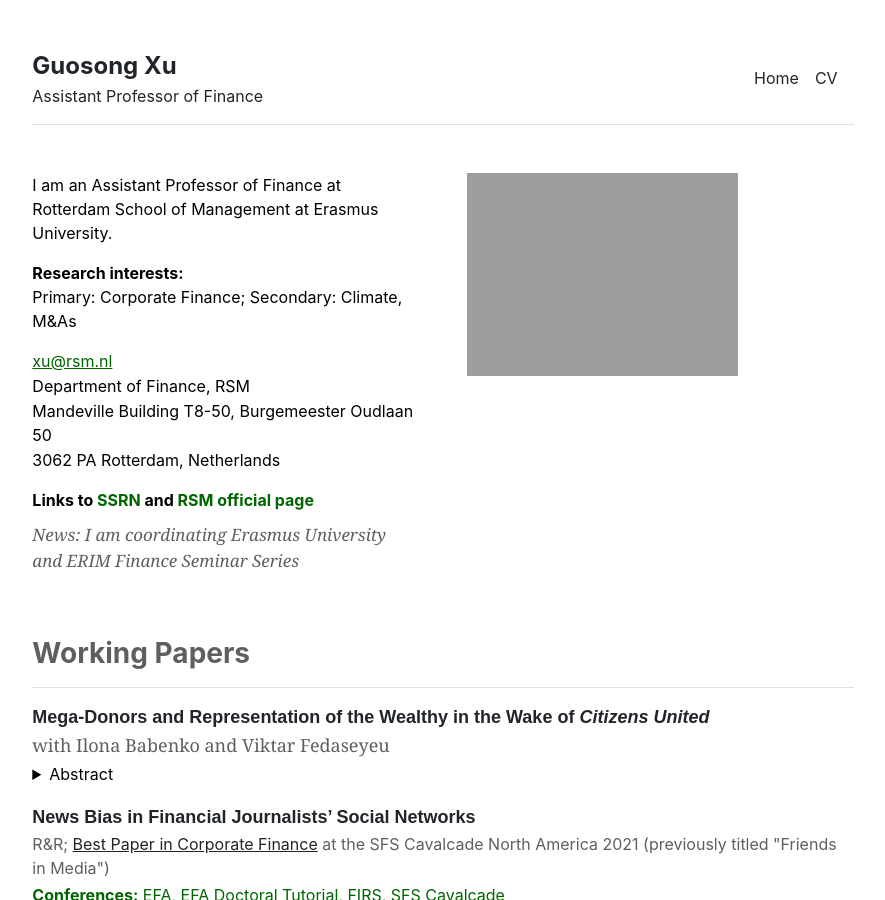
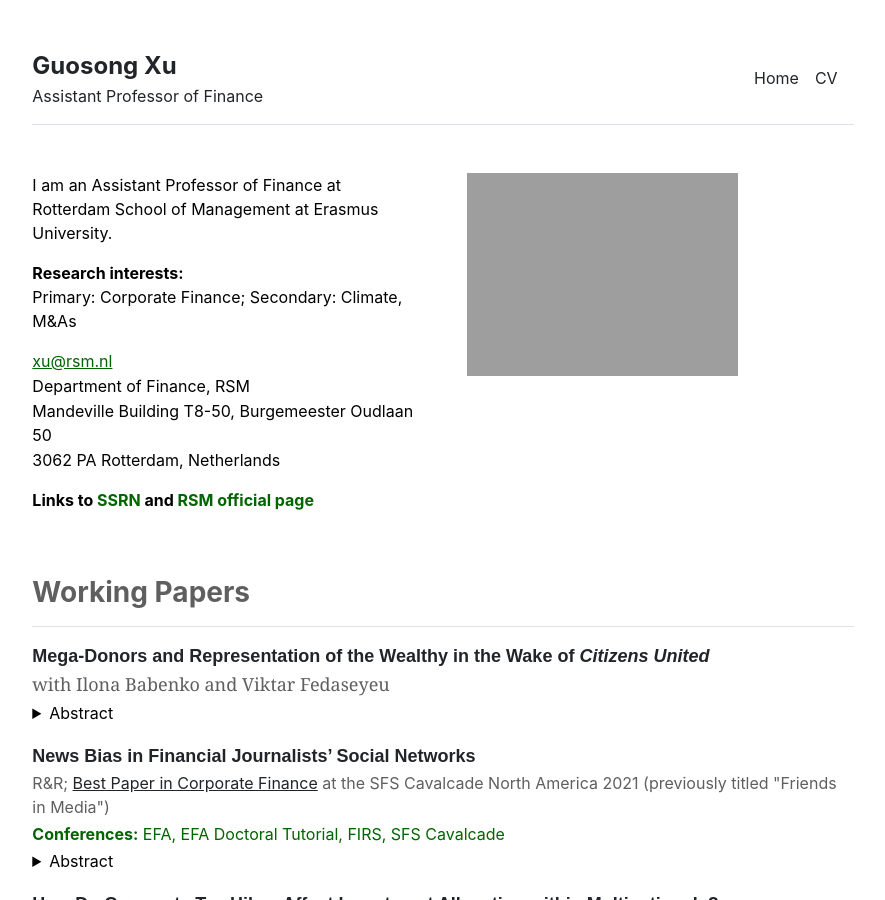
Before and after one commit to guosongxu/guosongxu.github.io, a Jekyll site: the page built from index.md, in a window 1280 px wide and 900 px high. Shown: the whole window, without its empty margins (197-1082 px from the left). Built offline with Jekyll 4.4.1, drawn with Linux system fonts in a browser that asks for light colours.

Commit message:
Update index.md

```diff
--- a/index.md
+++ b/index.md
@@ -14,5 +14,3 @@ Primary: Corporate Finance; Secondary: Climate, M&As<p>
 <p>3062 PA Rotterdam, Netherlands</p>
 
 <p style="margin-bottom:10px"><strong> Links to <a href="https://papers.ssrn.com/sol3/cf_dev/AbsByAuth.cfm?per_id=2291312" target="_blank" rel="noreferrer noopener" aria-label=" (opens in a new tab)" style="text-decoration:none;color:#006400">SSRN</a> and <a rel="noreferrer noopener" href="https://www.rsm.nl/people/guosong-xu/" target="_blank" style="text-decoration:none;color:#006400">RSM official page</a></strong></p>
-
-<p style="margin-bottom:10px;font-family:georgia;font-size:17px;color:#605F5F"><em>News: I am coordinating Erasmus University and ERIM Finance Seminar Series</em></p>
```
